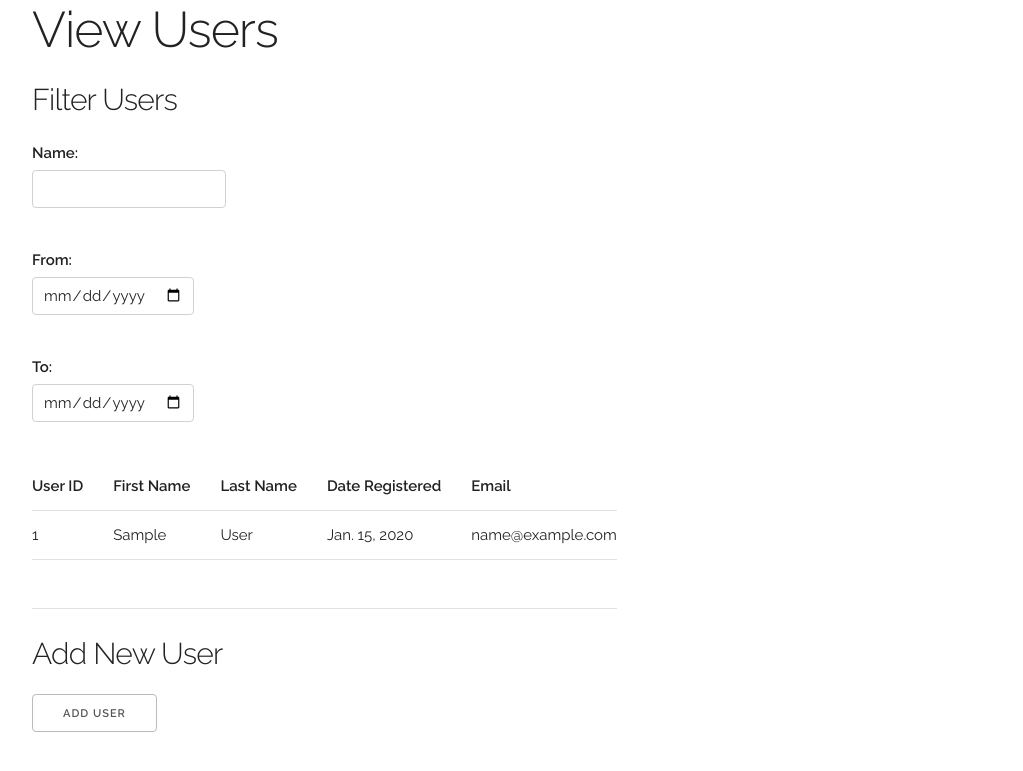
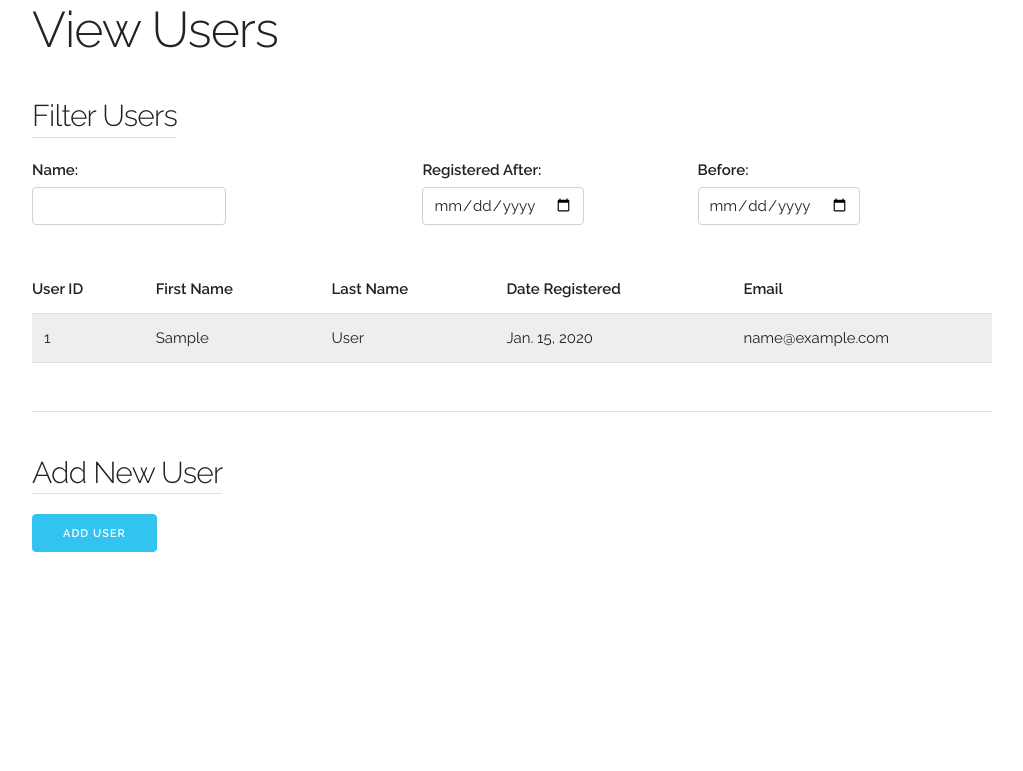
Before and after one commit to business-phil/user_table_AJAX, a Django app: template apps/users/templates/users/index.html in a window 1280 px wide. Shown: the top 771 px of the page, without its empty margins (128-1151 px from the left). Run offline with Django 3.2, Linux system fonts and the light colour scheme; tables that the repository leaves empty hold one stand-in row (values such as "Sample post"); the template is opened without the code that fills it: values that come from a table or form of the project are taken from there, most other values are stand-ins (such as "Sample title", 1, 10 or a date in 2020); parts of the project's set-up code (start-up, migrations or seed data) failed here and were passed over.

Commit message:
improved CSS and content layout

```diff
--- a/apps/users/static/users/css/skeleton.css
+++ b/apps/users/static/users/css/skeleton.css
@@ -327,7 +327,6 @@ pre > code {
 –––––––––––––––––––––––––––––––––––––––––––––––––– */
 th,
 td {
-  height: 24px;
   padding: 12px 15px;
   text-align: left;
   border-bottom: 1px solid #E1E1E1; }
--- /dev/null
+++ b/apps/users/static/users/css/styles.css
@@ -0,0 +1,28 @@
+h4 {
+    display: inline-block;
+    margin-top: 1.6rem;
+    border-bottom: 1px solid #E1E1E1;
+}
+tbody tr:nth-child(odd) {
+    background-color: #eee;
+}
+th, td {
+    height: 24px;
+}
+td:first-child {
+  padding-left: 12px;
+}
+ul {
+    list-style: none;
+    margin: 2rem 4rem 0 0;
+}
+ul li {
+    display: inline-block;
+    margin-bottom: 0;
+    font-size: 1.5rem;
+    font-weight: 600;
+    letter-spacing: 0.2rem;
+}
+.pad-left {
+    padding-left: 6%;
+}
--- a/apps/users/templates/users/index.html
+++ b/apps/users/templates/users/index.html
@@ -7,6 +7,7 @@
     <link href='https://fonts.googleapis.com/css?family=Raleway:400,300,600' rel='stylesheet' type='text/css' />
     <link rel="stylesheet" href="{% static 'users/css/normalize.css' %}" />
     <link rel="stylesheet" href="{% static 'users/css/skeleton.css' %}" />
+    <link rel="stylesheet" href="{% static 'users/css/styles.css' %}" />
     <script src="https://ajax.googleapis.com/ajax/libs/jquery/2.2.4/jquery.min.js"></script>
 </head>
 <body>
@@ -16,16 +17,24 @@
         <div id="user_table">
             <form id="filter_form" action="{% url 'index' %}" method="post">
                 {% csrf_token %}
-                <p><label for="name">Name: </label>
-                <input id="name" type="text" name="name" /></p>
-                <p><label for="date_from">From: </label>
-                <input id="date_from" type="date" name="date_from" /></p>
-                <p><label for="date_to">To: </label>
-                <input id="date_to" type="date" name="date_to" /></p>
+                <div class="row">
+                    <div class="four columns">
+                        <label for="name">Name: </label>
+                        <input class="u-max-full-width" id="name" type="text" name="name" />
+                    </div>
+                    <div class="four columns pad-left">
+                        <label for="date_from">Registered After: </label>
+                        <input class="u-max-full-width" id="date_from" type="date" name="date_from" />
+                    </div>
+                    <div class="four columns">
+                        <label for="date_to">Before: </label>
+                        <input class="u-max-full-width" id="date_to" type="date" name="date_to" />
+                    </div>
+                </div>
                 <input id="page" type="hidden" name="page" value="1" />
                 <!-- <input type="submit" value="Filter" /> -->
                 {% if pagerange|length > 1 %}
-                <ul>
+                <ul class="u-pull-right">
                     <li>Page: </li>
                     {% for i in pagerange %}
                     <li><a href="#">{{ i|add:'1' }}</a></li>
@@ -33,7 +42,7 @@
                 </ul>
                 {% endif %}
             </form>  <!-- end filter form -->
-            <table>
+            <table class="u-full-width">
                 <thead>
                     <th>User ID</th>
                     <th>First Name</th>
@@ -67,7 +76,7 @@
         <form id="create_form" action="{% url 'index' %}" method="get">
             {% csrf_token %}
             {{ add_user.as_p }}
-            <input type="submit" value="Add User">
+            <input class="button-primary" type="submit" value="Add User">
         </form>  <!-- end create user form -->
     </div>
 </body>
```
Also changed, not shown: apps/users/templates/users/index_table.html (+16 -8 lines).
